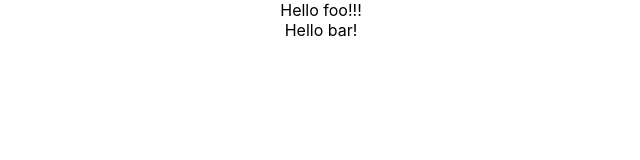
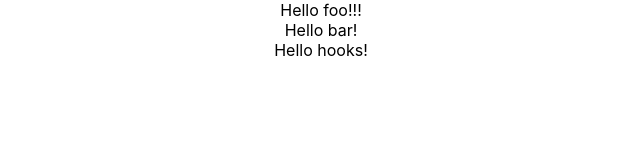
Before and after one commit to lugithub/my-react-ts, a React (Create React App) app: page / in a window 1280 px wide. Shown: the top 160 px of the page, without its empty margins (319-959 px from the left). Built offline with nearby package versions, Linux system fonts and the light colour scheme.

Commit message:
useState hook

```diff
--- a/src/App.tsx
+++ b/src/App.tsx
@@ -2,7 +2,7 @@ import React, { Component } from "react";
 import logo from "./logo.svg";
 import "./App.css";
 
-import { Hello, Helloc } from "./ms-starter";
+import { Hello, Helloc, Helloh } from "./ms-starter";
 
 interface AppProp {
   title: string;
@@ -26,6 +26,7 @@ class App extends Component<AppProp> {
         </header>
         <Hello name="foo" enthusiasmLevel={3} />
         <Helloc name="bar" />
+        <Helloh name="hooks" />
       </div>
     );
   }
--- /dev/null
+++ b/src/ms-starter/components/hello-h.tsx
@@ -0,0 +1,24 @@
+import React, { useState } from "react";
+
+import { HelloProps, getExclamationMarks } from "./hello";
+
+export function Helloh({ name }: HelloProps) {
+  const [{ enthusiasmLevel }, setState] = useState({
+    enthusiasmLevel: 1
+  });
+
+  function handleClick() {
+    setState(prevS => {
+      return {
+        enthusiasmLevel: prevS.enthusiasmLevel + 1
+      };
+    });
+  }
+  return (
+    <div className="hello" onClick={handleClick}>
+      <div className="greeting">
+        Hello {name + getExclamationMarks(enthusiasmLevel)}
+      </div>
+    </div>
+  );
+}
--- a/src/ms-starter/components/index.ts
+++ b/src/ms-starter/components/index.ts
@@ -1,2 +1,3 @@
 export * from "./hello";
 export * from "./hello-c";
+export * from "./hello-h";
```
